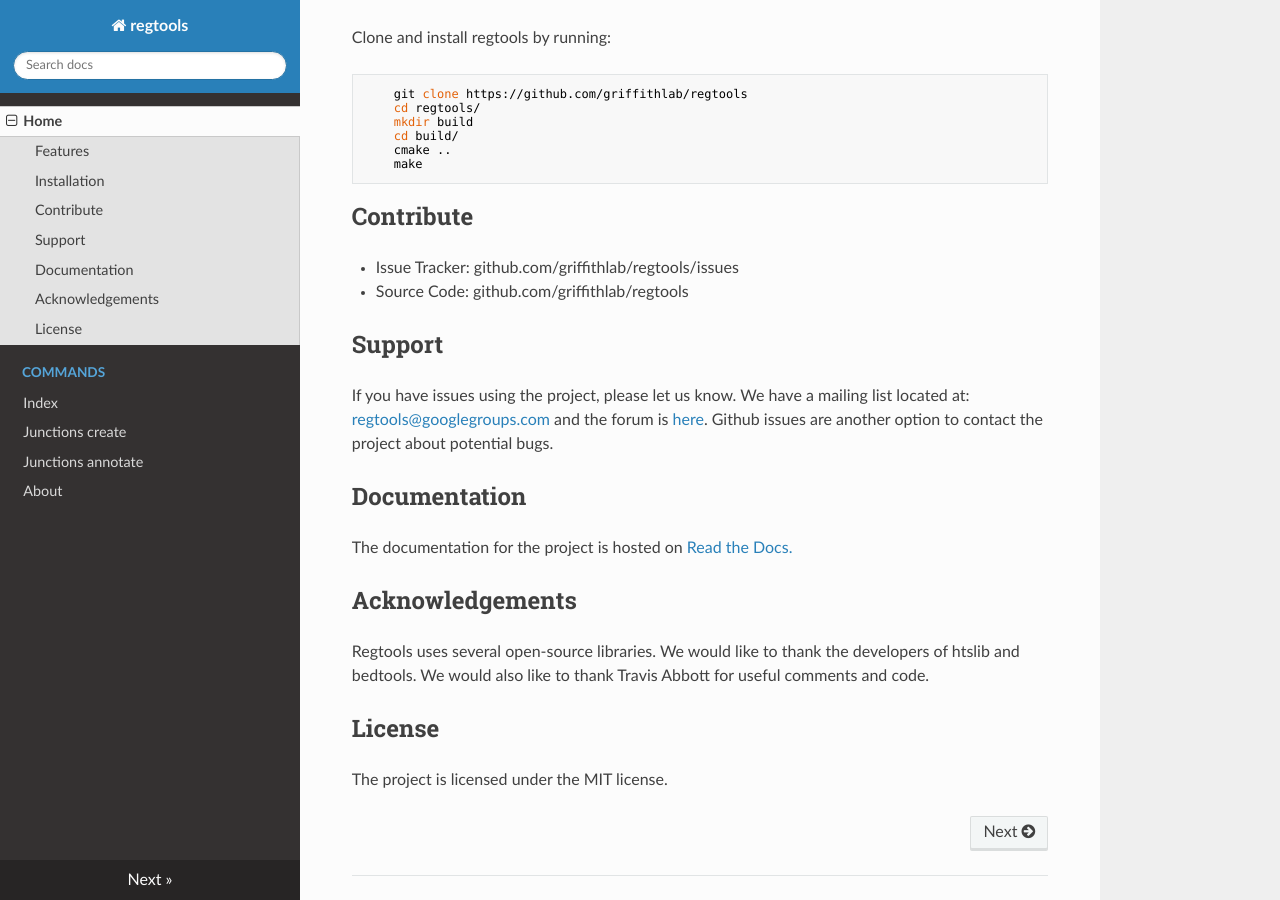
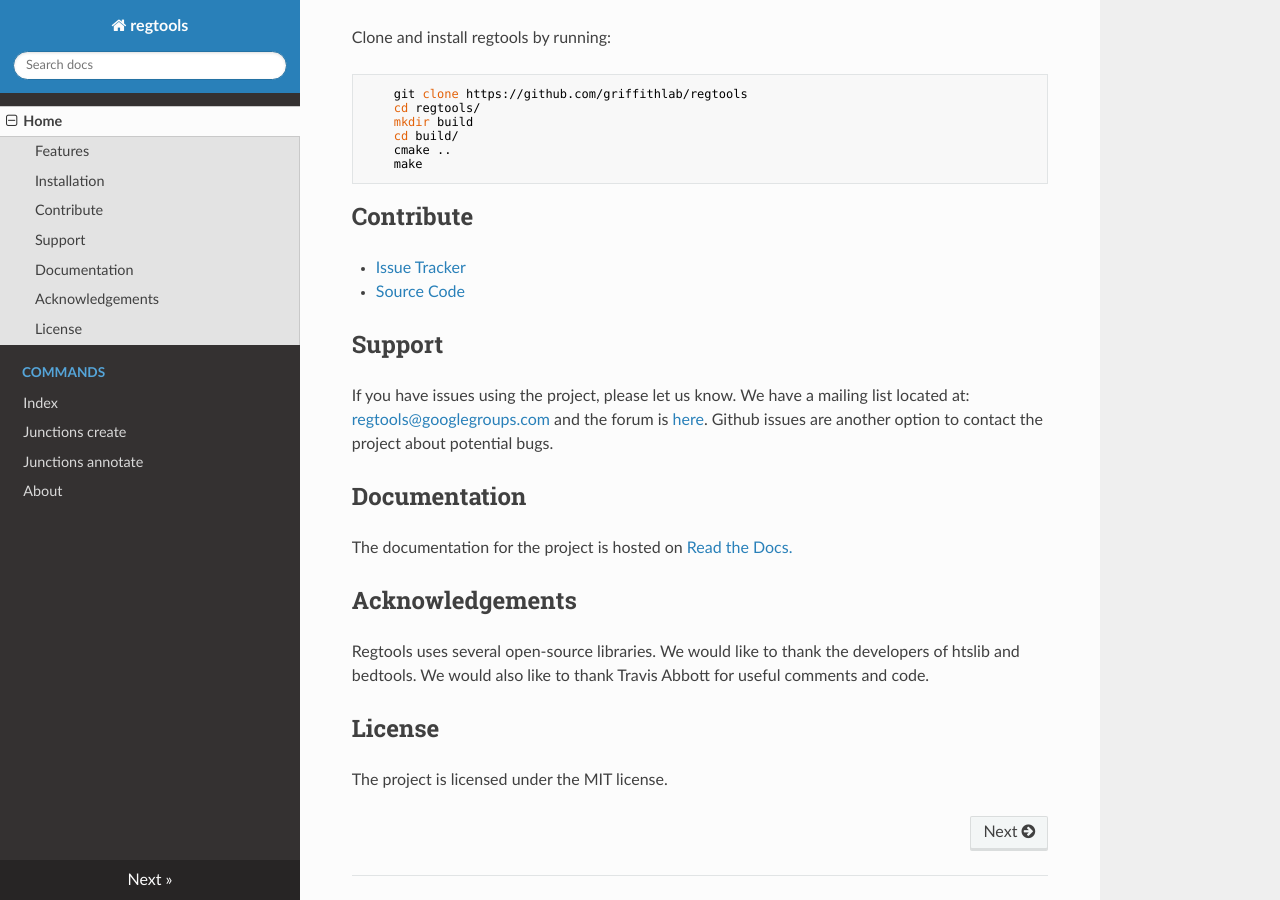
Before and after one commit to griffithlab/regtools, an MkDocs documentation site: the page built from docs/index.md, in a window 1280 px wide and 900 px high, scrolled down 486 px. Built offline with MkDocs 1.6.1, drawn with Linux system fonts in a browser that asks for light colours; nearby versions of some CDN libraries; old or Windows-style settings are respelled for this version of MkDocs.

Commit message:
Minor docs update

```diff
--- a/docs/index.md
+++ b/docs/index.md
@@ -23,8 +23,8 @@
 
 ##Contribute
 
-- Issue Tracker: github.com/griffithlab/regtools/issues
-- Source Code: github.com/griffithlab/regtools
+- [Issue Tracker](github.com/griffithlab/regtools/issues)
+- [Source Code](github.com/griffithlab/regtools)
 
 ##Support
 
```
Also changed, not shown: docs/commands/commands.md (+2 -2 lines).
